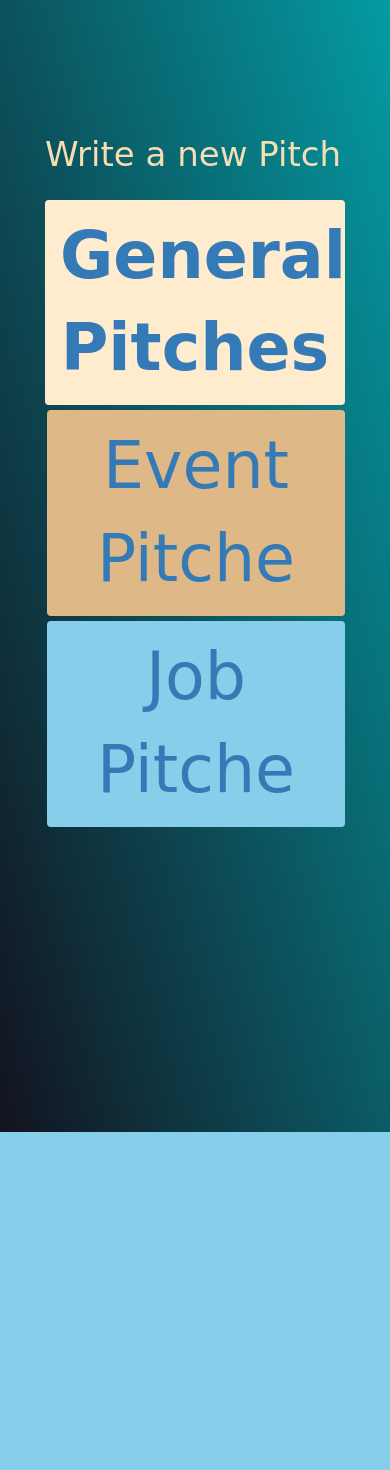
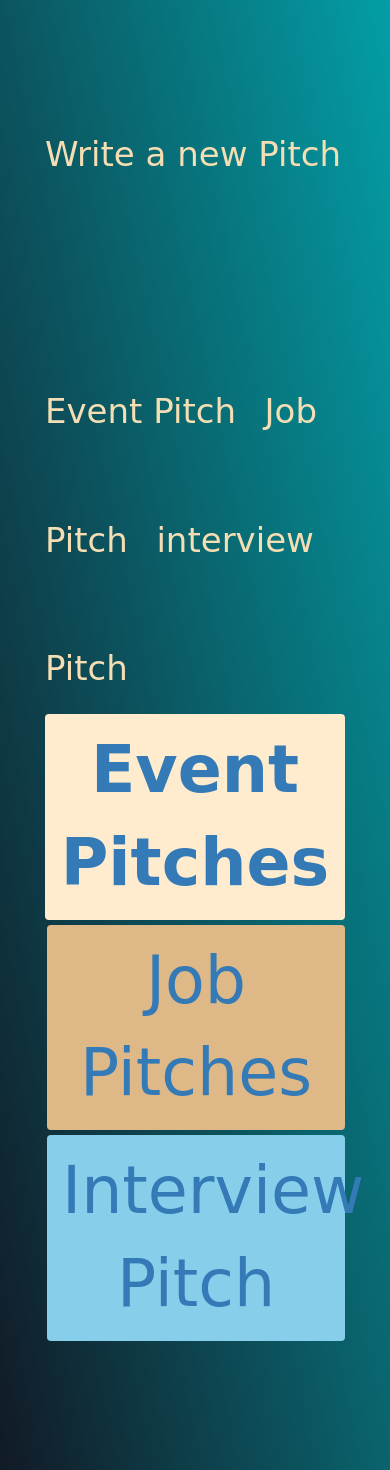
Before and after one commit to Kraft-Owaka/pitch-test, a Flask app: page / in a window 390 px wide. Shown: the part 251-1721 px from the top of the page. Before the commit the page ends 1383 px from the top, so only its background shows below. Run offline with Flask 2, Linux system fonts and the light colour scheme; the visitor is signed in with stand-in values (Sample User, id 1); data comes from the database, SQL or seed files in the repository; data that the repository does not hold is empty; some libraries are stand-ins or nearby versions; some web fonts are replaced.

Commit message:
added the pitch page

```diff
--- a/app/__init__.py
+++ b/app/__init__.py
@@ -9,7 +9,6 @@ login_manager.session_protection = 'strong'
 login_manager.login_view = 'auth.login'
 bootstrap = Bootstrap()
 db=SQLAlchemy()
-login_manager.login_view = 'auth.login'
 
 
 
@@ -20,7 +19,6 @@ def create_app(config_name):
 
     # Setting up configuration
     app.config.from_object(config_options[config_name])
-    config_options[config_name].init_app(app)
 
     # Initializing Flask Extensions
 
--- a/app/main/form.py
+++ b/app/main/form.py
@@ -9,7 +9,7 @@ class PitchForm(FlaskForm):
 
     title=StringField('Pitch title', validators=[Required()])
     category=RadioField('Label',choices=[('investorpitch','investorpitch'),('productpitch','productpitch'),('interviewpitch','interviewpitch'),('marketpitch','marketpitch')],validators=[Required()])
-    description=TextAreaField('Enter your pitch', validators=[Required()])
+    content=TextAreaField('Enter your pitch', validators=[Required()])
     submit=SubmitField('Submit')
 
 
--- a/app/main/views.py
+++ b/app/main/views.py
@@ -8,21 +8,53 @@ from flask_login import login_required
 from ..import db
 
 @main.route('/', methods=['GET','POST'])
+@login_required
 def index():
-    # pitch=Pitch.query.all()
+    allpitch=Pitch.get_all_pitches()
+    pitchjob=Pitch.query.filter_by(category='interviewpitch')
 
-    # title='Pitch Zone'
+    return render_template('index.html',pitch=allpitch,pitchjob=pitchjob)
 
-    # investorpitch=Pitch.query.filter_by(category="investorpitch")
-    # productpitch=Pitch.query.filter_by(category="productpitch")
-    # interviewpitch=Pitch.query.filter_by(category="interviewpitch")
-    # marketpitch=Pitch.query.filter_by(category="marketpitch")
+@main.route('/pitchesdisplay',methods=['GET','POST'])
+@login_required
+def pitchdisplay():
+    allpitch=Pitch.get_all_pitches()
+    pitchjob=Pitch.query.filter_by(category='interviewpitch')
+
+
+    return render_template('category.html',pitch=allpitch,pitchjob=pitchjob)
+
+@main.route('/pitchesdisplay',methods=['GET','POST'])
+@login_required
+def pitchdisplayproduct():
+    allpitch=Pitch.get_all_pitches()
+    pitchjob=Pitch.query.filter_by(category='productpitch')
+
+
+    return render_template('category.html',pitch=allpitch,pitchevent=pitchevent)
+
+
+@main.route('/pitchesdisplay',methods=['GET','POST'])
+@login_required
+def pitchesinterview():
+    allpitch=Pitch.get_all_pitches()
+    pitchjob=Pitch.query.filter_by(category='investorpitch')
+
+
+    return render_template('category.html',pitch=allpitch,pitcheinterview=pitcheinterview)
+
+@main.route('/pitches/<category>')
+@login_required
+def pitches(category):
+    pitches=Pitch.query.filter_by(category=category).all()
+
 
     # upvotes=Upvote.get_all_upvotes(pitch_id=Pitch.id)
 
     # return render_template('root.html',title=title,investorpitch=investorpitch,productpitch=productpitch,interviewpitch=interviewpitch,marketpitch=marketpitch,upvotes=upvotes,pitch=pitch)
 
-    return render_template('index.html')
+    return render_template('pitches.html', pitches=pitches)
+
 
 
 @main.route('/pitch/new', methods=['GET','POST'])
@@ -33,14 +65,17 @@ def make_pitch():
     available_upvotes=Upvote.query.filter_by(pitch_id = Pitch.id)
     if form.validate_on_submit():
 
-        owner_id = current_user
+        user_id = current_user
         category = form.category.data
-        description = form.description.data
+        content = form.content.data
         title = form.title.data
         print(current_user._get_current_object().id)
-        make_pitch = Pitch(owner_id =current_user._get_current_object().id, title = title,description=description,category=category)
+        make_pitch = Pitch(id=id, user_id =current_user._get_current_object().id, title = title,content=content,category=category)
+
+        # print(type(make_pitch))
         db.session.add(make_pitch)
         db.session.commit()
+
 
 
         return redirect(url_for('main.index'))
--- a/app/models.py
+++ b/app/models.py
@@ -76,12 +76,16 @@ class Pitch(db.Model):
 
 
     def __repr__(self):
-        return f"Pitch('{self.title}','{self.date_posted}')"
+        return f"Pitch('{self.title}','{self.date_posted}','{self.content}')"
 
     @classmethod
     def get_pitches(cls,owner_id):
-        pitches = Pitch.query.filter_by(owner_id=owner_id).all()
+        pitches = Pitch.query.filter_by(owner_id=owner_id)
         return pitches
+    @classmethod
+    def get_all_pitches(cls):
+        pitch=Pitch.query.all()
+        return pitch
 
 
 class Comment(db.Model):
--- a/app/templates/index.html
+++ b/app/templates/index.html
@@ -1,4 +1,5 @@
 {% extends 'base.html'%}
+{% import 'macros.html' as macro%}
 
 
 {% block styles%}
@@ -16,20 +17,52 @@
 
     <div class="thing row top">
         <div class="col-md-4">
-            <a class="ratings" href="#"> Write a new Pitch</a>
+            <!-- {%for pitch in pitch%}
+            {{pitch.category}}
+            {%endfor%} -->
+            <div id="jobs">
+                {%for pitchjob in pitchjob %}
+                {{pitchjob.content}}
+                {%endfor%}
+            </div>
+
+            <a class="ratings" href="{{ url_for('main.make_pitch') }}"> Write a new Pitch</a><br><br>
+            <a class="ratings" href="{{ url_for('main.pitchdisplayproduct') }}"> Event Pitch</a>
+            <a class="ratings" href="{{ url_for('main.pitchdisplay') }}"> Job Pitch</a>
+            <a class="ratings" href="{{ url_for('main.pitchesinterview') }}"> interview Pitch</a>
+
         </div>
         <div class="col-md-8">
             <ul class="nav nav-pills nav-justified nav-fill" role="tablist">
                 <li class="nav-item">
-                  <a class="nav-link active"  id="homCards1" data-toggle="tab" href="#all"><strong>General Pitches</strong></a>
+                  <a class="nav-link active"  id="homCards1" data-toggle="tab" href="{{ url_for('main.pitchdisplayproduct') }}"><strong>Event Pitches</strong></a>
+                </li>
+
+                <li class="nav-item">
+                  <a class="nav-link"  id="homCards2" data-toggle="tab" href="{{ url_for('main.pitchdisplay') }}"> Job Pitches</a>
                 </li>
                 <li class="nav-item">
-                  <a class="nav-link"  id="homCards2" data-toggle="tab" href="#event">Event Pitche</a>
+                  <a class="nav-link" id="homCards3"  data-toggle="tab" href="{{ url_for('main.pitchesinterview') }}">Interview Pitch</a>
                 </li>
-                <li class="nav-item">
-                  <a class="nav-link" id="homCards3"  data-toggle="tab" href="root.html">Job Pitche</a>
-                </li>
+
               </ul>
+
+              <div class="tab-content">
+        <div class="container tap-pan active" id="all">
+          {{ macro.displayContent(pitches) }}
+        </div>
+        <div class="container tap-pan fade" id="job">
+            {{ macro.displayContent(job) }}
+        </div>
+        <div class="container tap-pan fade" id="interview">
+            {{ macro.displayContent(interview) }}
+        </div>
+        <div class="container tap-pan fade" id="event">
+            {{macro.displayContent(event)}}
+        </div>
+      </div>
+
+
         </div>
 
     </div>
--- /dev/null
+++ b/app/templates/macros.html
@@ -0,0 +1,29 @@
+{% macro displayContent (pitch) %}
+<div class="container-fluid">
+    <div class="row">
+    {% if pitch %}
+    {% for cat in pitch %}
+        <div class="col-md-4">
+            <div class="thumbnail">
+                <h5 class="card-header">{{cat.title}}</h5>
+                <div class="card-body">
+                    <p>{{cat.post}} </p>
+                    <p class="text-center">{{cat.category}}</p>
+                    <footer class="blockquote-footer text-center">:Posted By:{{cat.user.username}}</footer>
+                    <div>
+                        <span>{{cat.comment.count()}} Comments</span>
+                        <span class="foot" > <a href="{{url_for('main.like',id = cat.id)}}"><i class="fa fa-thumbs-up" style="font-size:18px;color: green"></i></a> {{cat.upvote.count()}}</span>
+                        <span class="foot"> <a href="{{url_for('main.dislike',id = cat.id)}}"> <i class="fa fa-thumbs-down" style="color:red;"></i> {{cat.downvote.count()}}</a></span>
+                        <a href="{{url_for('main.comment',pitch_id = cat.id)}}" class="btn btn-info btn-sm"> Comment</a>
+                    </div>
+                </div>
+            </div>
+        </div>
+        {% endfor %}
+        {% else %}
+
+        <div class="col-md-2"></div>
+        {% endif %}
+    </div>
+</div>
+{% endmacro%}
--- a/app/templates/root.html
+++ b/app/templates/root.html
@@ -1,4 +1,3 @@
-<p>welcome</p>
 
 {% extends 'base.html'%}
 
```
Also changed, not shown: app/templates/category.html (added, +9 -0 lines), app/templates/pitches.html (added, +11 -0 lines).
